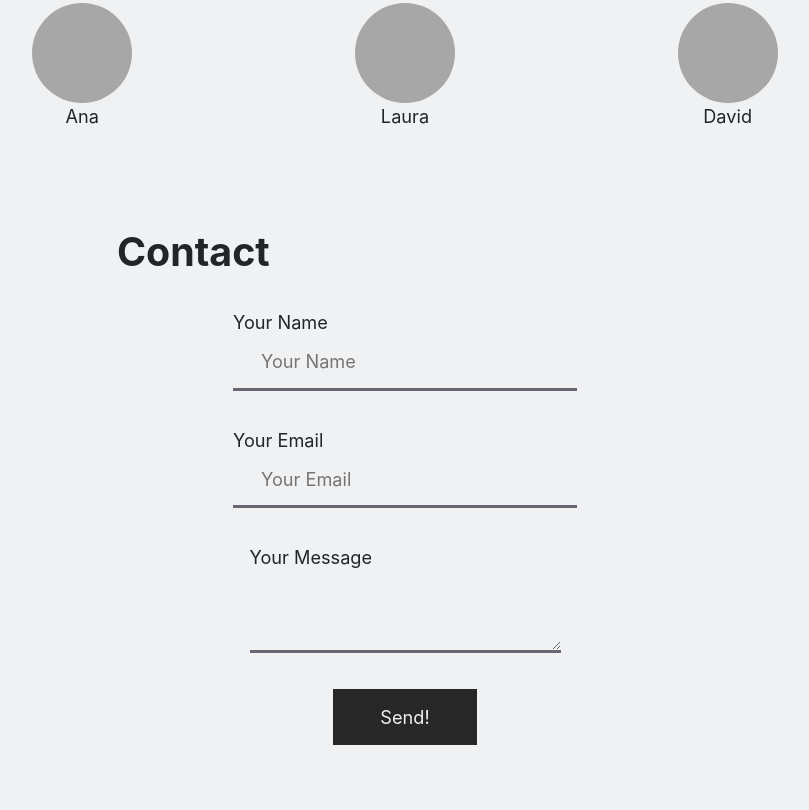
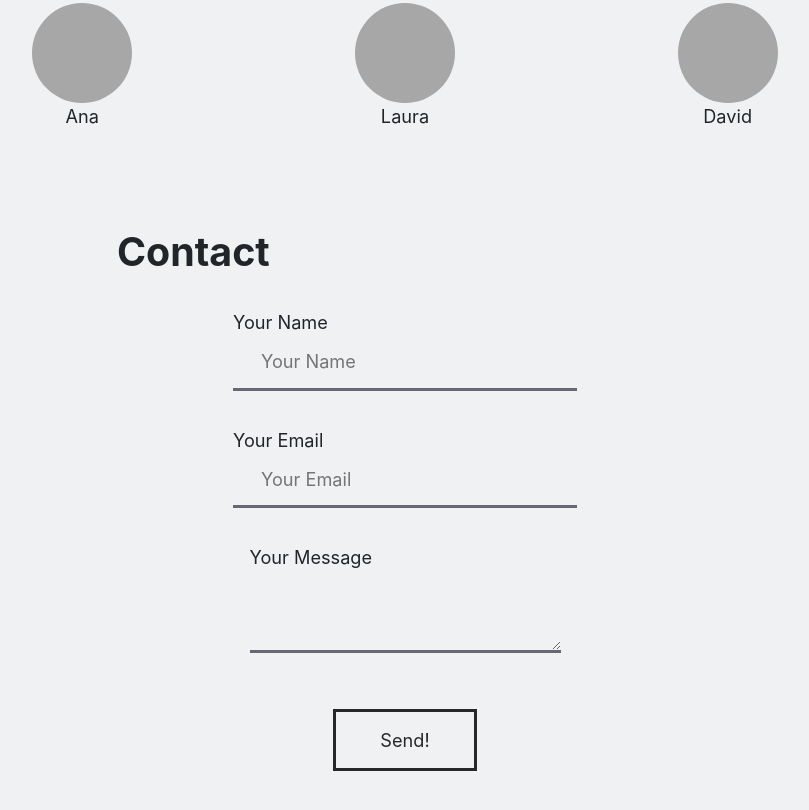
Before and after one commit to dnlzrgz/gatsby-kitaka, a Gatsby site: page / in a window 1280 px wide. Shown: the part 4115-4925 px from the top of the page, without its empty margins (235-1044 px from the left). Built offline with nearby package versions, Linux system fonts and the light colour scheme; Gatsby itself is replaced by a stand-in of ours.

Commit message:
fix form margin bottom

```diff
--- a/src/components/contactForm/contactForm.module.scss
+++ b/src/components/contactForm/contactForm.module.scss
@@ -4,7 +4,6 @@
   @media (min-width: $sm) {
     padding: 0 9%;
     margin: 0 auto;
-    margin-bottom: 4.75rem;
   }
 
   @media (min-width: $md) {
@@ -32,6 +31,7 @@
   grid-template-rows: repeat(4, auto);
   place-items: center;
   gap: 1.75rem;
+  margin-bottom: 4.75rem;
 }
 
 .name,
@@ -57,6 +57,10 @@
   }
 }
 
+.message {
+  margin-bottom: 1.75rem;
+}
+
 .required {
   & input,
   & textarea {
@@ -65,16 +69,15 @@
 }
 
 .submit {
-  border: none;
-  background-color: $black;
+  border: 3px solid $black;
+  background-color: transparent;
   line-height: 0;
-  color: $white;
+  color: $black;
   width: 9rem;
   padding: 1.75rem 2.75rem;
-  transition: all 0.15s ease-in;
+  transition: all 0.1s ease-in;
 
   &:hover {
-    font-weight: 600;
     transform: scale(1.1);
     color: $white;
     background-color: $black;
```
